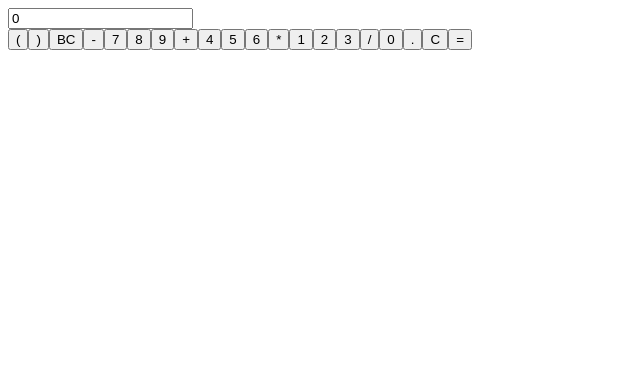
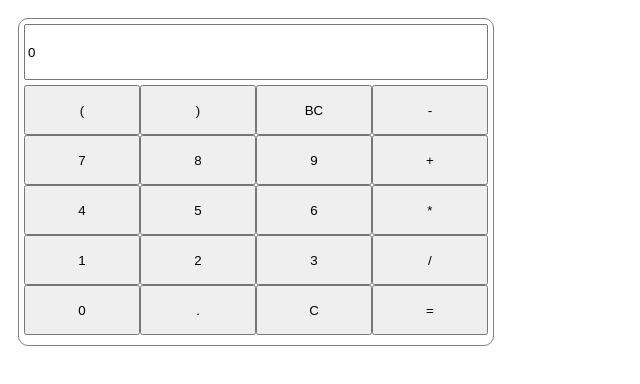
Before and after one commit to Boganowskiy/myCalculator, a React (Create React App) app: page / in a window 1280 px wide. Shown: the top 384 px of the page, without its empty margins (0-640 px from the left). Built offline with nearby package versions, Linux system fonts and the light colour scheme.

Commit message:
added styles.css

```diff
--- a/src/components/App.jsx
+++ b/src/components/App.jsx
@@ -1,5 +1,6 @@
 import React from 'react';
 import Keyboard from './Keyboard';
+import '../style/styles.css';
 
 export default class App extends React.Component {
   constructor(props) {
--- /dev/null
+++ b/src/style/styles.css
@@ -0,0 +1,26 @@
+.board {
+  display: inline-flex;
+  flex-wrap: wrap;
+  flex-direction: column;
+  border: solid 1px grey;
+  border-radius: 10px;
+  padding: 5px;
+  margin: 10px;
+
+}
+
+input[type='text'] {
+  flex-grow: 2;
+  min-height: 50px;
+}
+
+.keyboard {
+  display: flex;
+  flex-wrap: wrap;
+  padding: 5px 0px;
+}
+
+.button {
+  flex: 1 1 25%;
+  min-height: 50px;
+}
```
